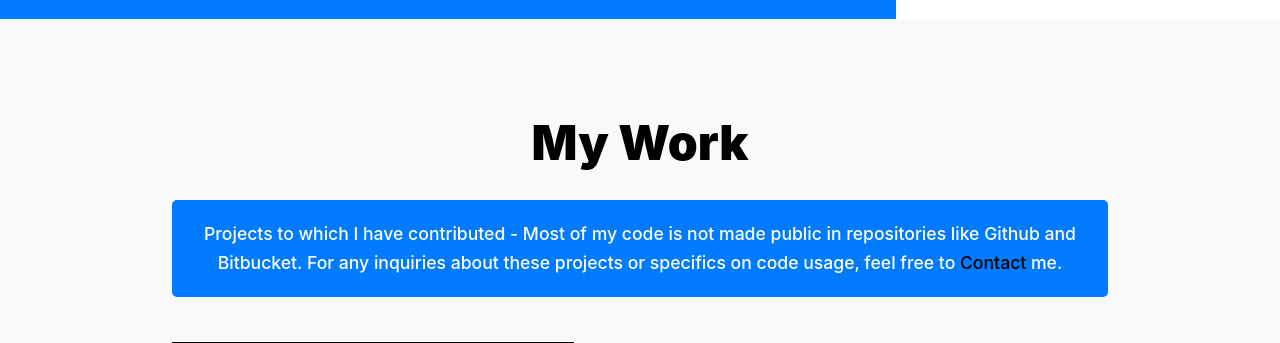
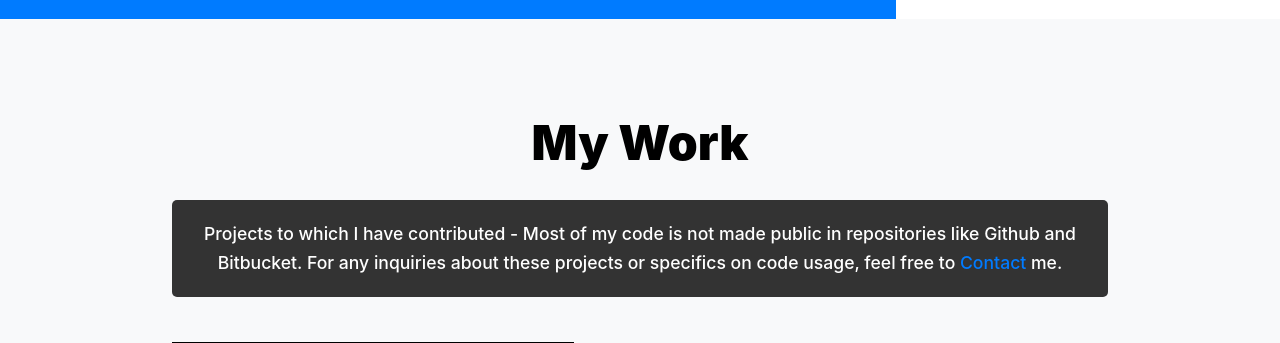
Before and after one commit to CMcGoldrick/cmcgoldrick, a PHP site: page /index.html in a window 1280 px wide. Shown: the part 881-1224 px from the top of the page. Run offline with PHP 8.4, Linux system fonts and the light colour scheme; some libraries are stand-ins or nearby versions; some web fonts are replaced; grey boxes are pictures that could not be loaded.

Commit message:
changes to work section

```diff
--- a/css/custom.css
+++ b/css/custom.css
@@ -71,7 +71,7 @@ hr{
 /* --- work --- */
 .work-paragraph{
   padding: 20px;
-  background: #007bff;
+  background: #333;;
   color: #fff;
   font-weight: 500;
   text-align: center;
--- a/index.html
+++ b/index.html
@@ -114,7 +114,7 @@
             <div id="work-card">
               <p class="work-paragraph">
                 <!-- Please find a display of projects to which I have contributed.<br><br> -->
-              Projects to which I have contributed - Most of my code is not made public in repositories like Github and Bitbucket. For any inquiries about these projects or specifics on code usage, feel free to <a href="#contact-section" style="color:#000">Contact</a> me.</p>
+              Projects to which I have contributed - Most of my code is not made public in repositories like Github and Bitbucket. For any inquiries about these projects or specifics on code usage, feel free to <a href="#contact-section" style="color:#007bff">Contact</a> me.</p>
             </div>
           </div>
         </div>
```
